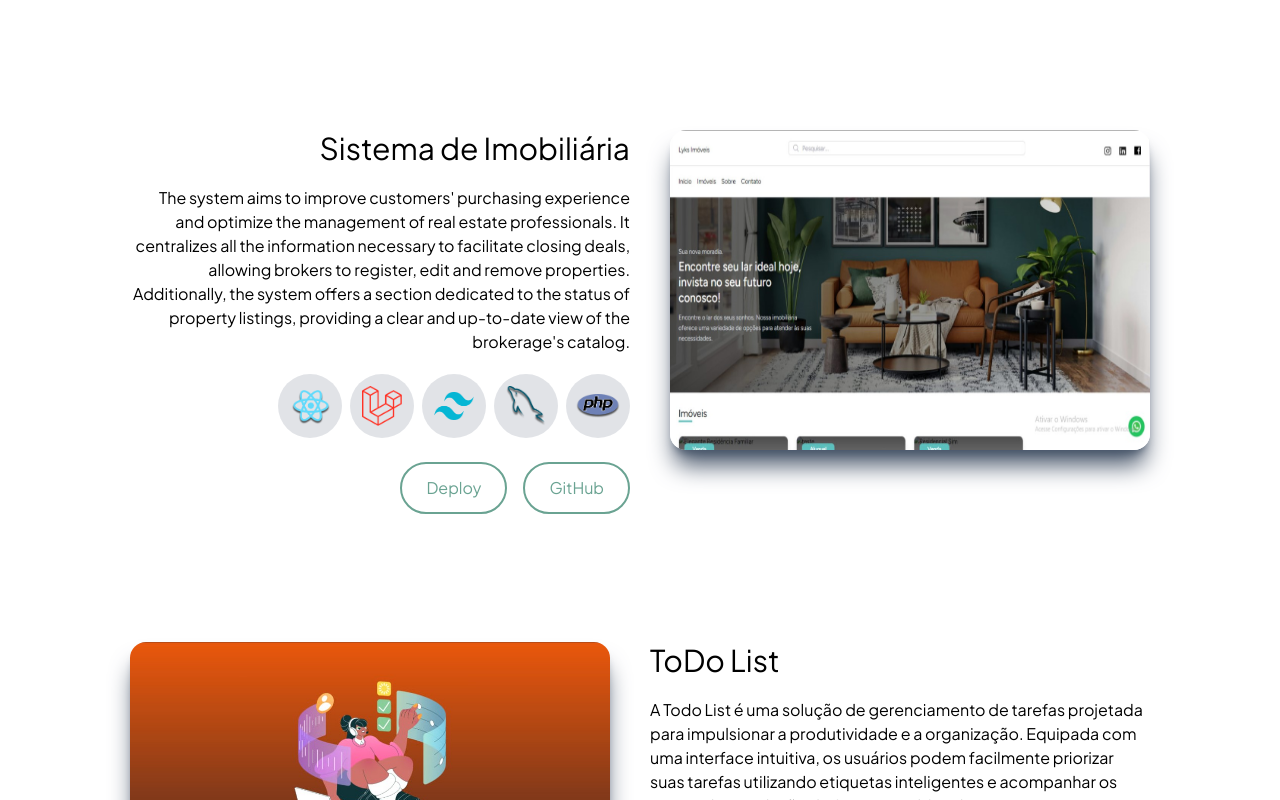
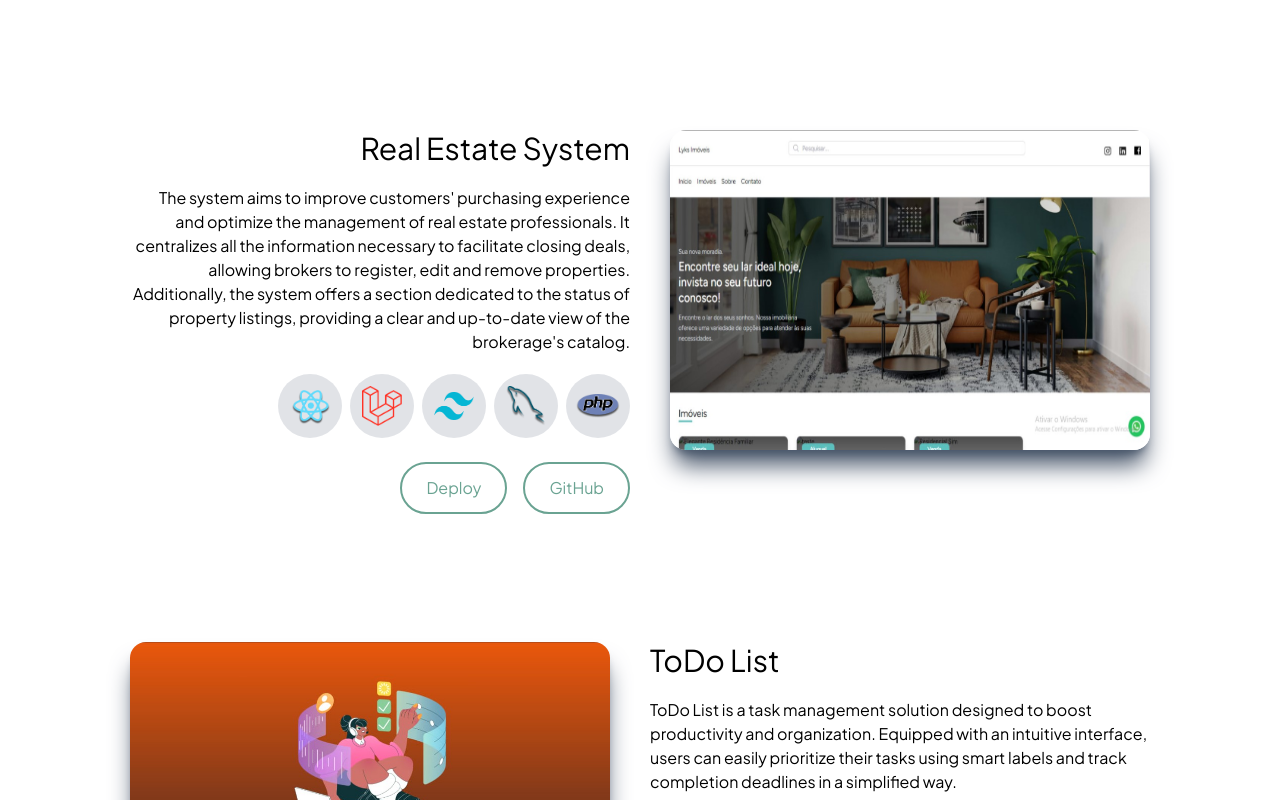
Before and after one commit to Penichezito/Portifolio-YASbarros, a React (Create React App) app: page / in a window 1280 px wide. Shown: the part 2500-3300 px from the top of the page. Built offline with nearby package versions, Linux system fonts and the light colour scheme; a web font is replaced by a local one.

Commit message:
Ajustes na tradução

```diff
--- a/src/components/Projects.js
+++ b/src/components/Projects.js
@@ -37,7 +37,7 @@ export default function Projects(){
                 </div>
                 <div className='md:flex md:flex-col'>
                     <div className='text-right mt-5 md:mt-0'>
-                        <h1 className="text-3xl font-medium mb-5">{t('Sistema de Imobiliária')}</h1>
+                        <h1 className="text-3xl font-medium mb-5">{t('Sistema Imobiliária')}</h1>
                         <p className="mb-5  max-w-[500px]">{t('O sistema tem como objetivo aprimorar a experiência de compra dos clientes e otimizar a gestão dos profissionais do setor imobiliário. Ele centraliza todas as informações necessárias para facilitar o fechamento de negócios, permitindo que os corretores cadastrem, editem e removam imóveis. Adicionalmente, o sistema oferece uma seção dedicada ao status das listagens de propriedades, proporcionando uma visão clara e atualizada do catálogo da corretora.')}</p>
                     </div>
                     <div className="flex flex-row gap-2 mb-6 justify-end">
--- a/src/components/Services.js
+++ b/src/components/Services.js
@@ -16,7 +16,7 @@ export default function Services(){
                     <div className="h-[3px] w-64 bg-gradient-to-l from-transparent via-roxo to-roxo"></div>
                 </div>
                 <p className="text-slate-300 mt-2 md:w-[50rem] p-8 text-base md:text-lg text-justify md:text-center">
-                {t("Ofereço serviços de desenvolvimento de sites e landing pages, ideais para quem deseja fortalecer a presença online do seu negócio ou marca, agregando personalidade e resultados. Venha impulsionar o futuro do seu negócio! ")}</p>
+                {t("Ofereço serviços de desenvolvimento de sites e landing pages, ideais para quem deseja fortalecer a presença online do seu negócio ou marca, agregando personalidade e resultados. Venha impulsionar o futuro do seu negócio!")}</p>
             </div>
             <div className="flex flex-col md:flex-row items-center mt-8 gap-24 mb-24 px-2">
                 <div className="relative bg-gradient-to-b from-purple-950 bg-opacity-5 to-black md:w-[23rem] md:h-[28rem] w-[17rem] h-[23rem] rounded-2xl place-content-center grid justify-items-center">
--- a/src/i18n/locales/en/en.json
+++ b/src/i18n/locales/en/en.json
@@ -47,8 +47,9 @@
     "Figma": "Figma",
     "Vscode": "Vscode",
 
+    "Sistema Imobiliária":"Real Estate System",
     "O sistema tem como objetivo aprimorar a experiência de compra dos clientes e otimizar a gestão dos profissionais do setor imobiliário. Ele centraliza todas as informações necessárias para facilitar o fechamento de negócios, permitindo que os corretores cadastrem, editem e removam imóveis. Adicionalmente, o sistema oferece uma seção dedicada ao status das listagens de propriedades, proporcionando uma visão clara e atualizada do catálogo da corretora.": "The system aims to improve customers' purchasing experience and optimize the management of real estate professionals. It centralizes all the information necessary to facilitate closing deals, allowing brokers to register, edit and remove properties. Additionally, the system offers a section dedicated to the status of property listings, providing a clear and up-to-date view of the brokerage's catalog.",
-    "A ToDo List é uma solução de gerenciamento de tarefas projetada para impulsionar a produtividade e a organização. Equipada com uma interface intuitiva, os usuários podem facilmente priorizar suas tarefas utilizando etiquetas inteligentes e acompanhar os prazos de conclusão de forma simplificada.": "ToDo List is a task management solution designed to boost productivity and organization. Equipped with an intuitive interface, users can easily prioritize their tasks using smart labels and track completion deadlines in a simplified way.",
+    "A Todo List é uma solução de gerenciamento de tarefas projetada para impulsionar a produtividade e a organização. Equipada com uma interface intuitiva, os usuários podem facilmente priorizar suas tarefas utilizando etiquetas inteligentes e acompanhar os prazos de conclusão de forma simplificada.": "ToDo List is a task management solution designed to boost productivity and organization. Equipped with an intuitive interface, users can easily prioritize their tasks using smart labels and track completion deadlines in a simplified way.",
     "Agência de Marketing": "Marketing Agency",
     "Landing page de agência digital de marketing, responsivo, desenvolvido para prática e aperfeiçoamento de conhecimentos":"Digital marketing agency landing page, responsive, developed for practice and knowledge improvement",
 
--- a/src/i18n/locales/pt/pt.json
+++ b/src/i18n/locales/pt/pt.json
@@ -50,9 +50,9 @@
     "Figma": "Figma",
     "Vscode": "Vscode",
 
-
+    "Sistema Imobiliária":"Sistema Imobiliária",
     "O sistema tem como objetivo aprimorar a experiência de compra dos clientes e otimizar a gestão dos profissionais do setor imobiliário. Ele centraliza todas as informações necessárias para facilitar o fechamento de negócios, permitindo que os corretores cadastrem, editem e removam imóveis. Adicionalmente, o sistema oferece uma seção dedicada ao status das listagens de propriedades, proporcionando uma visão clara e atualizada do catálogo da corretora.": "O sistema tem como objetivo aprimorar a experiência de compra dos clientes e otimizar a gestão dos profissionais do setor imobiliário. Ele centraliza todas as informações necessárias para facilitar o fechamento de negócios, permitindo que os corretores cadastrem, editem e removam imóveis. Adicionalmente, o sistema oferece uma seção dedicada ao status das listagens de propriedades, proporcionando uma visão clara e atualizada do catálogo da corretora.",
-    "A ToDo List é uma solução de gerenciamento de tarefas projetada para impulsionar a produtividade e a organização. Equipada com uma interface intuitiva, os usuários podem facilmente priorizar suas tarefas utilizando etiquetas inteligentes e acompanhar os prazos de conclusão de forma simplificada.": "A ToDo List é uma solução de gerenciamento de tarefas projetada para impulsionar a produtividade e a organização. Equipada com uma interface intuitiva, os usuários podem facilmente priorizar suas tarefas utilizando etiquetas inteligentes e acompanhar os prazos de conclusão de forma simplificada.",
+    "A Todo List é uma solução de gerenciamento de tarefas projetada para impulsionar a produtividade e a organização. Equipada com uma interface intuitiva, os usuários podem facilmente priorizar suas tarefas utilizando etiquetas inteligentes e acompanhar os prazos de conclusão de forma simplificada.": "A ToDo List é uma solução de gerenciamento de tarefas projetada para impulsionar a produtividade e a organização. Equipada com uma interface intuitiva, os usuários podem facilmente priorizar suas tarefas utilizando etiquetas inteligentes e acompanhar os prazos de conclusão de forma simplificada.",
     "Agência de Marketing": "Agência de Marketing",
     "Landing page de agência digital de marketing, responsivo, desenvolvido para prática e aperfeiçoamento de conhecimentos":"Landing page de agência digital de marketing, responsivo, desenvolvido para prática e aperfeiçoamento de conhecimentos",
 
```
